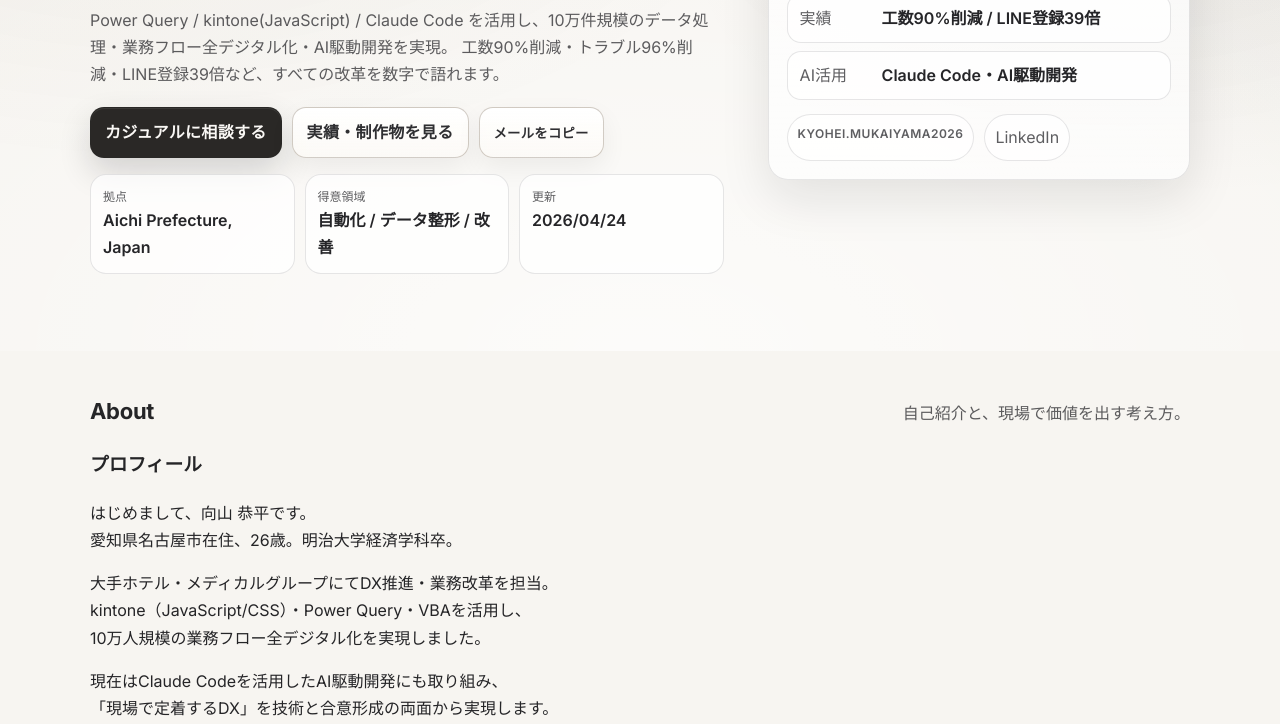
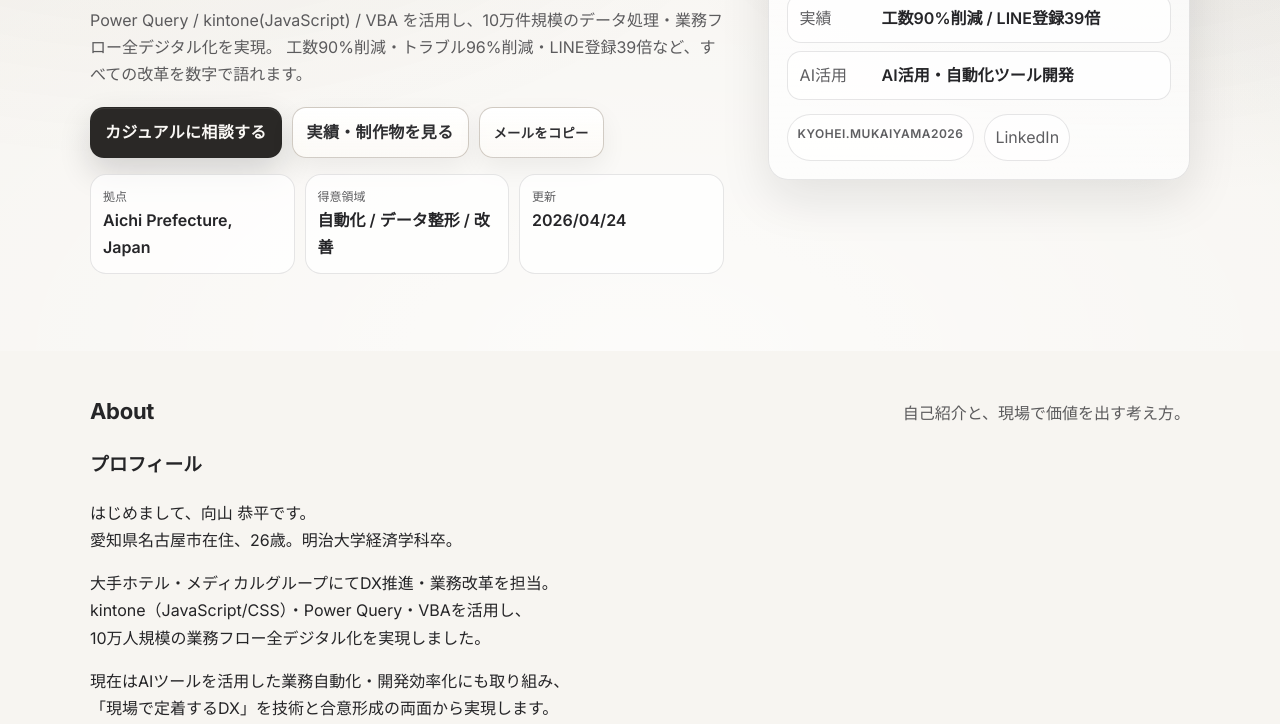
Before and after one commit to kyoheimukaiyamawork-eng/kyohei-mukaiyama2026, a plain HTML site: page docs/index.html in a window 1280 px wide. Shown: the part 396-1120 px from the top of the page. Drawn offline with Linux system fonts and the light colour scheme.

Commit message:
portfolio: Claude Code の記載を全削除

```diff
--- a/docs/index.html
+++ b/docs/index.html
@@ -74,7 +74,7 @@
               <span class="accent">向山 恭平</span>の自己紹介ポートフォリオです。
             </h1>
             <p class="hero-lead">
-              Power Query / kintone(JavaScript) / Claude Code を活用し、10万件規模のデータ処理・業務フロー全デジタル化・AI駆動開発を実現。
+              Power Query / kintone(JavaScript) / VBA を活用し、10万件規模のデータ処理・業務フロー全デジタル化を実現。
               工数90%削減・トラブル96%削減・LINE登録39倍など、すべての改革を数字で語れます。
             </p>
 
@@ -119,7 +119,7 @@
               </div>
               <div>
                 <dt>AI活用</dt>
-                <dd>Claude Code・AI駆動開発</dd>
+                <dd>AI活用・自動化ツール開発</dd>
               </div>
             </dl>
 
@@ -157,7 +157,7 @@
                 10万人規模の業務フロー全デジタル化を実現しました。
               </p>
               <p class=”prose-profile”>
-                現在はClaude Codeを活用したAI駆動開発にも取り組み、<br />
+                現在はAIツールを活用した業務自動化・開発効率化にも取り組み、<br />
                 「現場で定着するDX」を技術と合意形成の両面から実現します。
               </p>
             </div>
```
